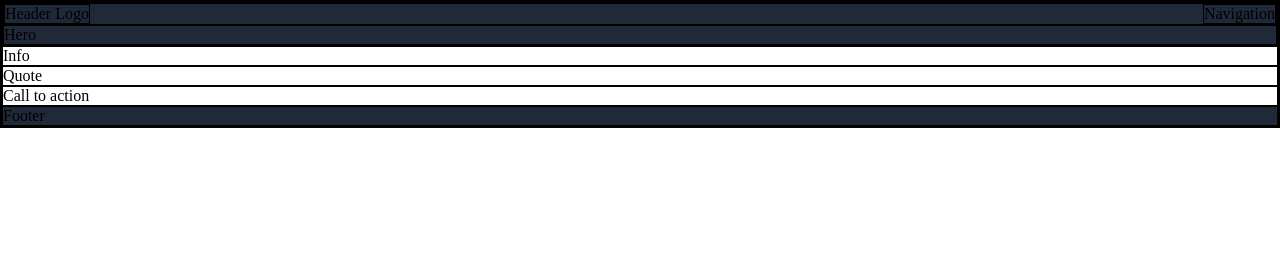
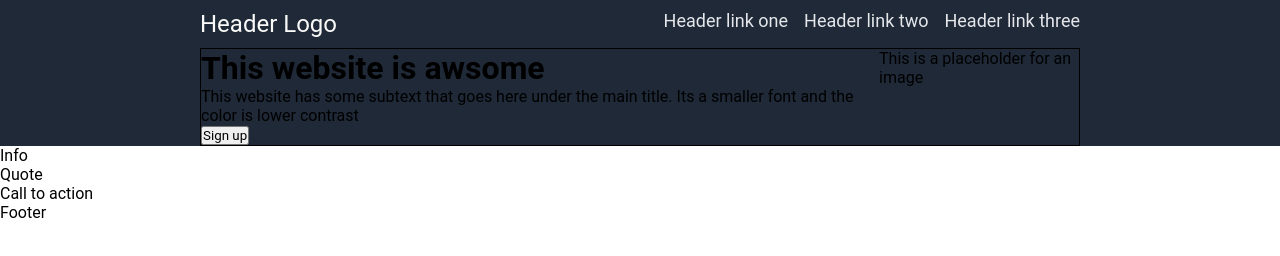
Before and after one commit to nattetamakloe/landing-page, a plain HTML site: page index.html in a window 1280 px wide. Drawn offline with Linux system fonts and the light colour scheme.

Commit message:
Add elements for hero section

```diff
--- a/index.html
+++ b/index.html
@@ -15,11 +15,27 @@
                 Header Logo
             </div>
             <div class="nav">
-                Navigation
+                <ul>
+                    <li>Header link one</li>
+                    <li>Header link two</li>
+                    <li>Header link three</li>
+                </ul>
             </div>
         </div>
         <div class="hero">
-            Hero
+            <div class="hero-text">
+                <h1>This website is awsome</h1>
+                <p>
+                    This website has some subtext that goes here under the main title. Its a smaller font and the color is
+                    lower contrast
+                </p>
+                <button>Sign up</button>
+            </div>
+            <div class="hero-picture">
+                This is a placeholder for an image
+
+            </div>
+
         </div>
 
     </div>
--- a/style.css
+++ b/style.css
@@ -1,19 +1,59 @@
 * {
     margin: 0;
     padding: 0;
-    box-sizing: border-box;
-    border-style: solid;
-    border-width: 1px;
+    font-family: Roboto;
 }
 
-.header-hero,
-.footer {
+body {
+    display: flex;
+    flex-direction: column;
+    min-height: 100vh;
+    flex: 1 0 auto;
+}
+
+.header-hero {
     display: flex;
     flex-direction: column;
     background-color: #1F2937;
+    padding-right: 200px;
+    padding-left: 200px;
+
 }
 
 .header {
     display: flex;
     justify-content: space-between;
+    box-sizing: border-box;
+    padding-bottom: 10px;
+    padding-top: 10px;
 }
+
+.header-logo {
+    display: flex;
+    flex: 1 1 0;
+    font-size: 24px;
+    color: #f9faf8;
+}
+
+.nav {
+    display: flex;
+    flex: 1 1 0;
+    font-size: 18px;
+    color: #e5e7eb;
+    justify-content: flex-end;
+}
+
+ul {
+    list-style-type: none;
+    display: flex;
+    margin: 0;
+    padding: 0;
+    gap: 16px;
+}
+
+.hero {
+    border-style: solid;
+    border-width: 1px;
+    display: flex;
+    justify-content: space-between;
+}
```
